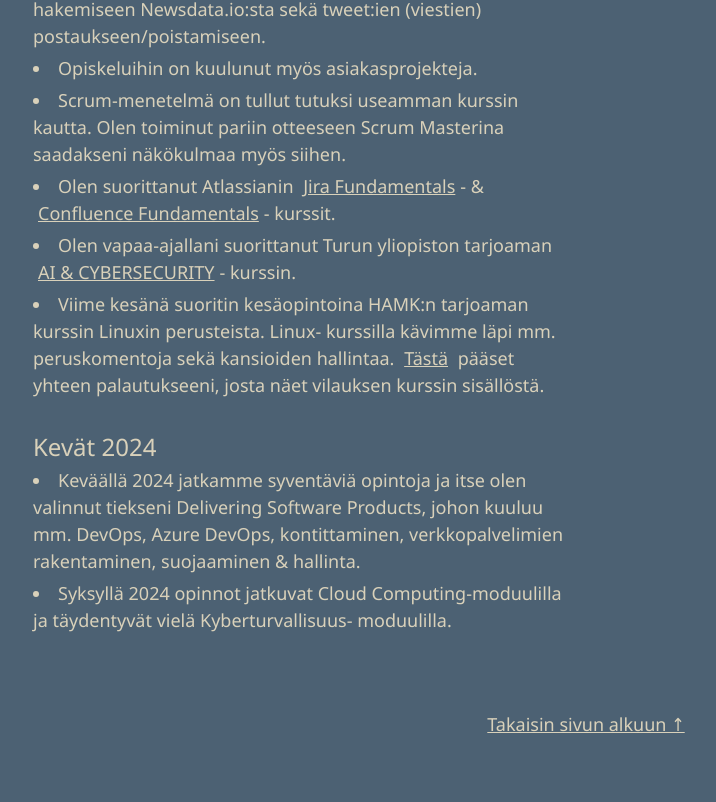
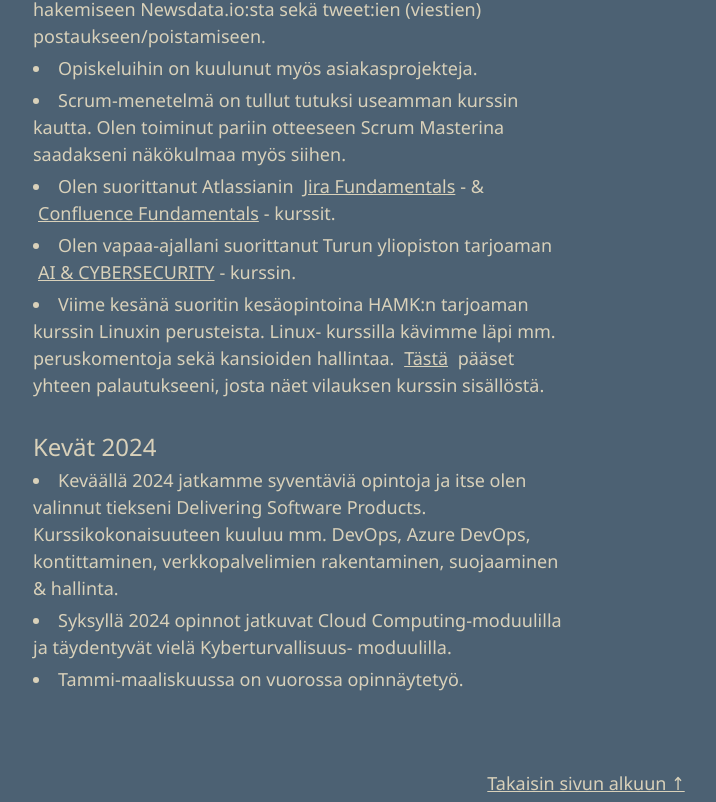
Before and after one commit to tiibuturner/CurriculumVitae, a plain HTML site: page curriculumvitae.html in a window 1280 px wide. Shown: the part 2151-2953 px from the top of the page, without its empty margins (54-770 px from the left). Before the commit the page ends 2894 px from the top, so only its background shows below. Drawn offline with nearby package versions, Linux system fonts and the light colour scheme.

Commit message:
Modified text and added thesis.

```diff
--- a/curriculumvitae.html
+++ b/curriculumvitae.html
@@ -98,9 +98,9 @@ Tavoitteenani on työllistyä tälle sektorille.</p>
 
         <br>
         <h2>Kevät 2024</h2>
-        <li>Keväällä 2024 jatkamme syventäviä opintoja ja itse olen valinnut tiekseni Delivering Software Products,
-          johon kuuluu mm. DevOps, Azure DevOps, kontittaminen, verkkopalvelimien rakentaminen, suojaaminen & hallinta.</li>
+        <li>Keväällä 2024 jatkamme syventäviä opintoja ja itse olen valinnut tiekseni Delivering Software Products. Kurssikokonaisuuteen kuuluu mm. DevOps, Azure DevOps, kontittaminen, verkkopalvelimien rakentaminen, suojaaminen & hallinta.</li>
         <li>Syksyllä 2024 opinnot jatkuvat Cloud Computing-moduulilla ja täydentyvät vielä Kyberturvallisuus- moduulilla.</li>
+        <li>Tammi-maaliskuussa on vuorossa opinnäytetyö.</li>
         <br>
         <br>
         </div>
```
